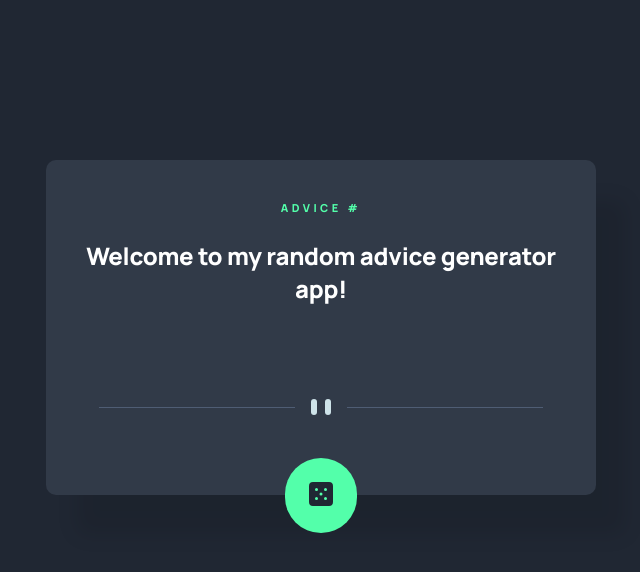
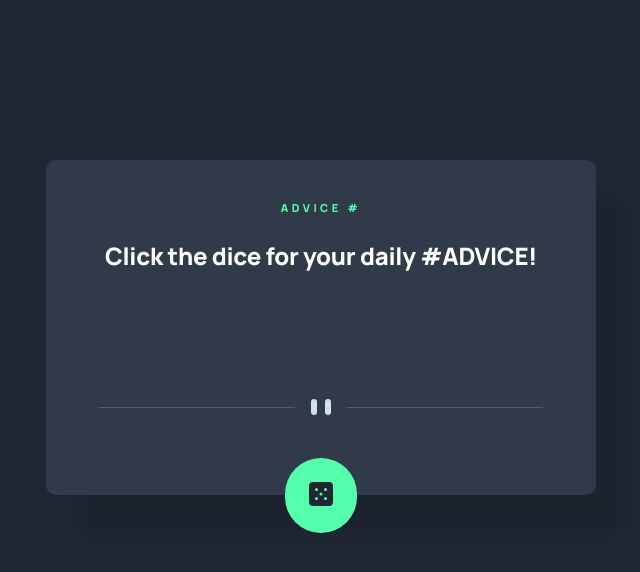
Before and after one commit to rougemeister/advice-generator, a plain HTML site: page index.html in a window 1280 px wide. Shown: the whole page, without its empty margins (319-959 px from the left). Drawn offline with nearby package versions, Linux system fonts and the light colour scheme.

Commit message:
Updated welcome message

```diff
--- a/index.html
+++ b/index.html
@@ -18,7 +18,7 @@
   <div class="advice-generator">
     <h1 id="advice-id" class="advice-id">Advice #</h1>
     <div class="advice-container">
-        <p id="advice-text" class="advice-text">Welcome to my random advice generator app!</p>
+        <p id="advice-text" class="advice-text">Click the dice for your daily #ADVICE!</p>
         <div style="display: none;" class="animation">
             <span>|</span>
             <span style="--delay: 0.1s">|</span>
```
